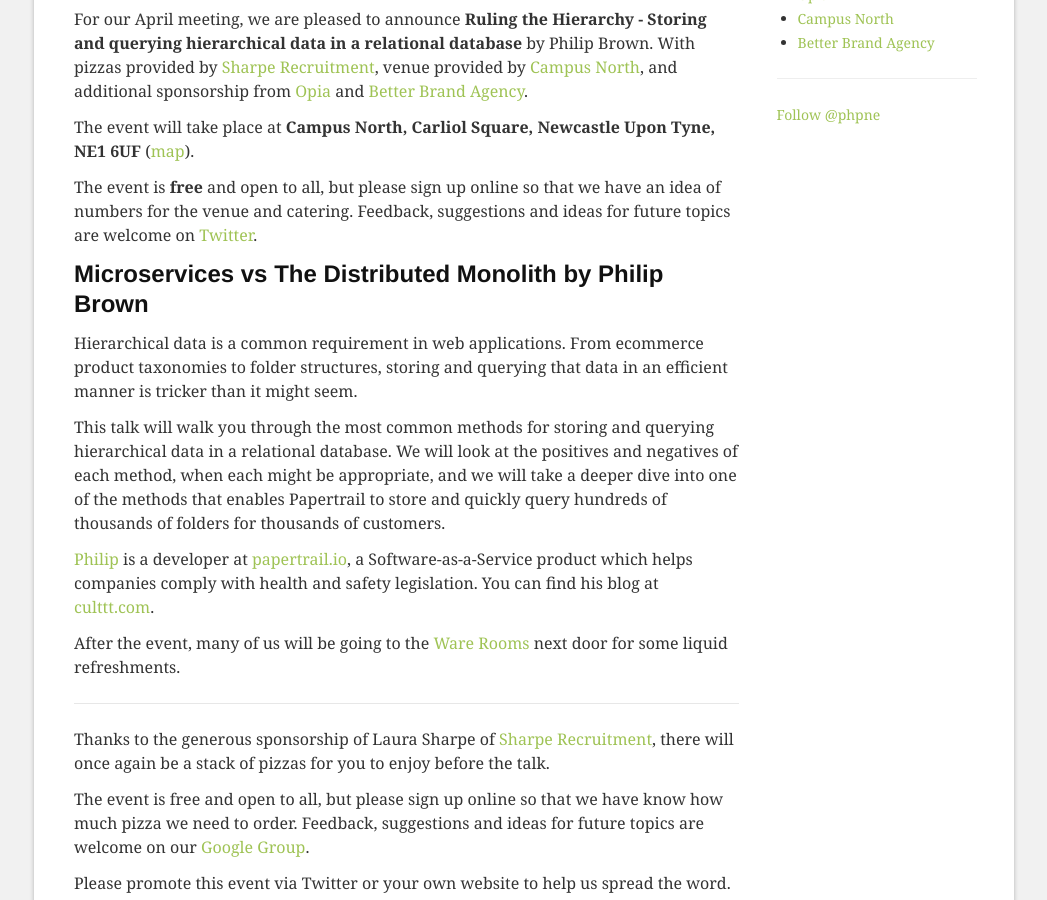
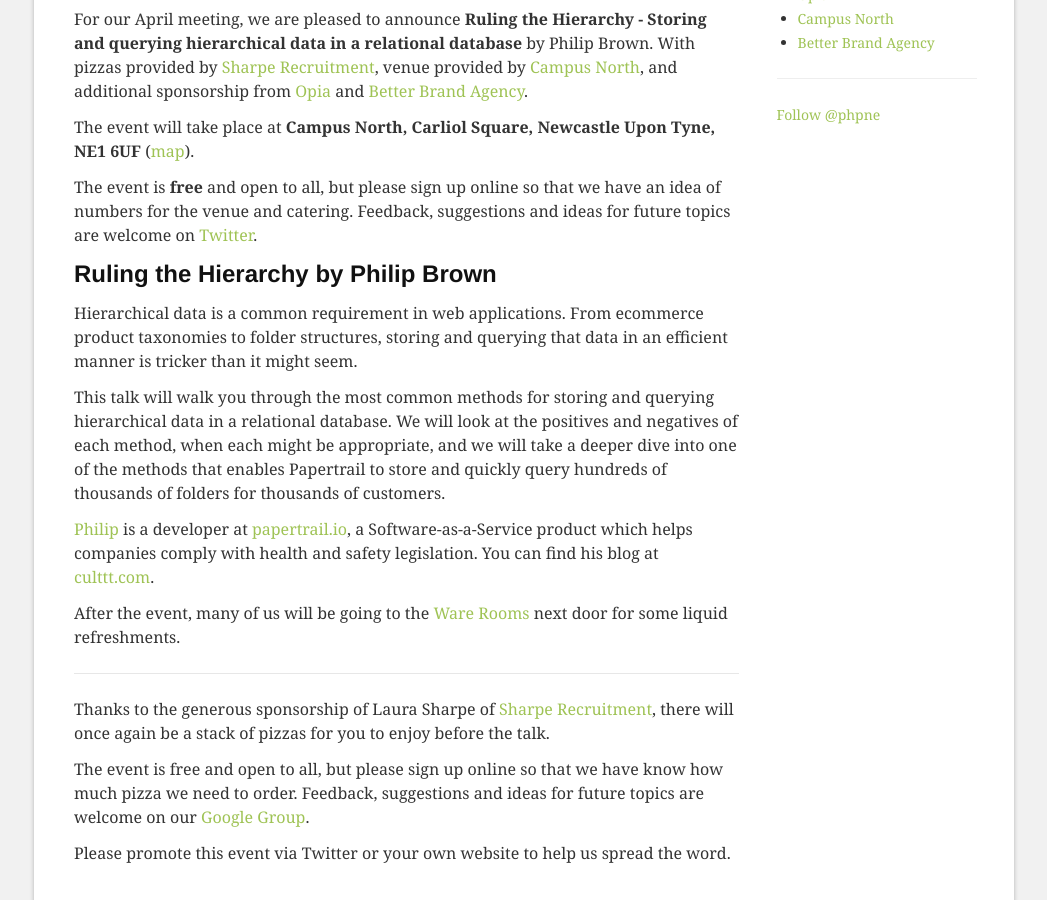
Before and after one commit to phpne/phpne.github.io, a Jekyll site: the page built from _posts/2017-04-18-ruling-the-hierarchy.md, in a window 1280 px wide and 900 px high, scrolled down 368 px. Shown: the whole window, without its empty margins (116-1163 px from the left). Built offline with Jekyll 4.4.1, drawn with Linux system fonts in a browser that asks for light colours; comment, search, counter and statistics services are not loaded.

Commit message:
Fix title on April 2017 event

```diff
--- a/_posts/2017-04-18-ruling-the-hierarchy.md
+++ b/_posts/2017-04-18-ruling-the-hierarchy.md
@@ -13,7 +13,7 @@
 The event is **free** and open to all, but please sign up online so that we have an idea of numbers for the venue and catering.
 Feedback, suggestions and ideas for future topics are welcome on [Twitter][7].
 
-## Microservices vs The Distributed Monolith by Philip Brown
+## Ruling the Hierarchy by Philip Brown
 
 Hierarchical data is a common requirement in web applications. From ecommerce product taxonomies to folder structures, storing and querying that data in an efficient manner is tricker than it might seem.
 
```
